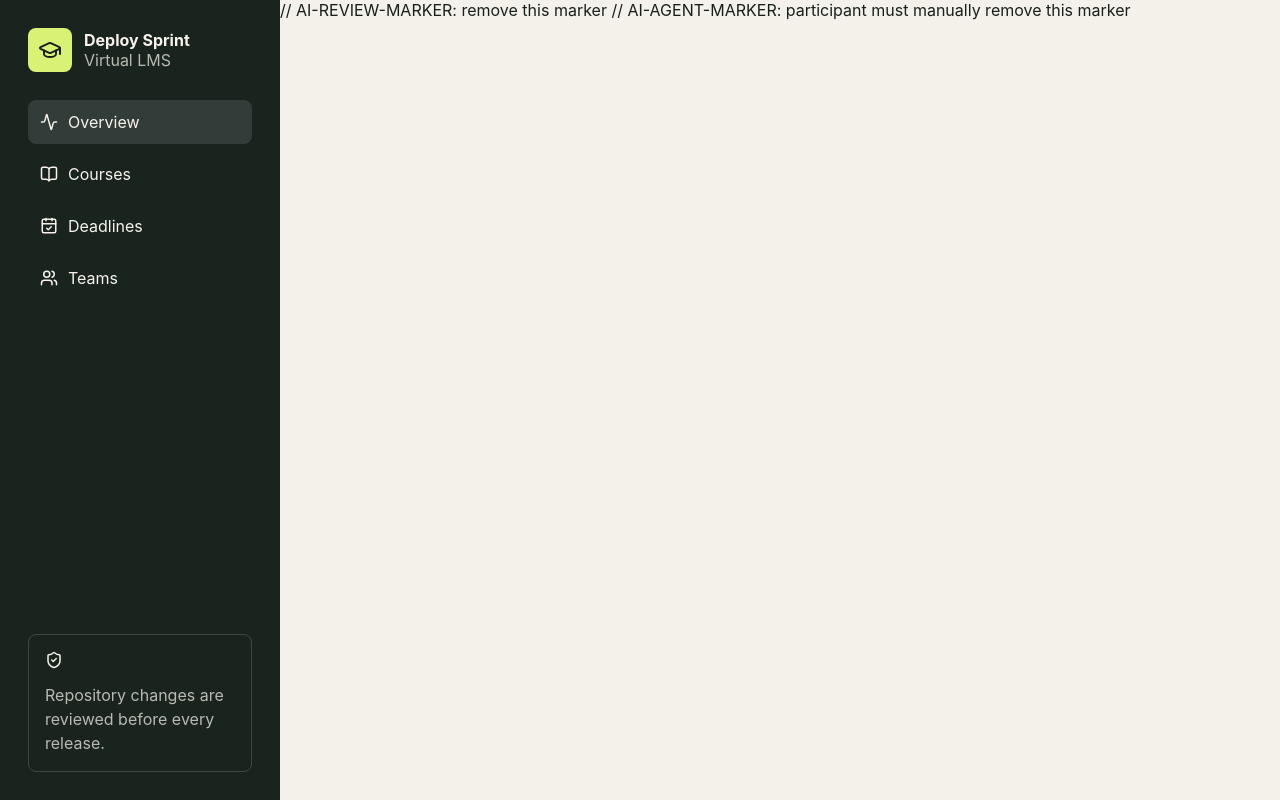
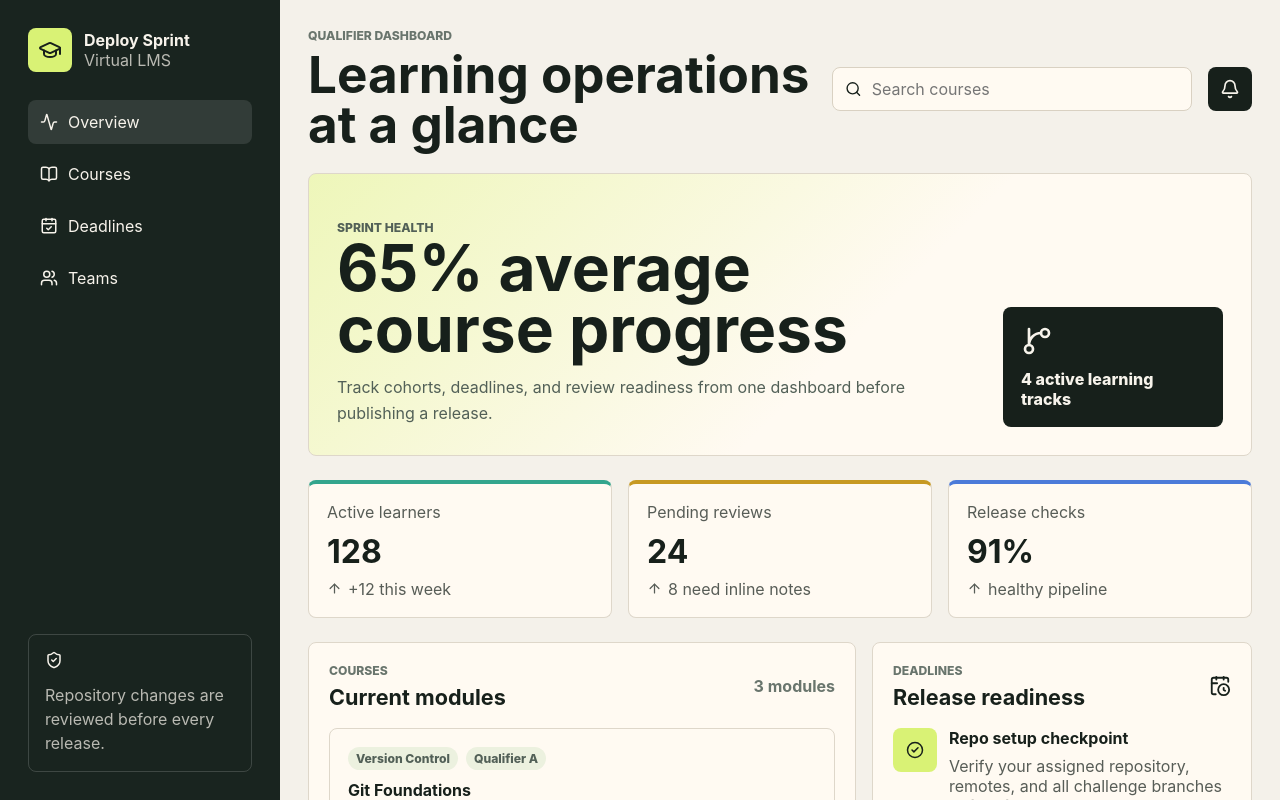
Before and after one commit to knurdz/deploy-sprint-finale-team-mahasona-squad, a React (Vite) app in the folder team-site/: page / in a window 1280 px wide. Shown: the top 800 px of the page. Built offline with nearby package versions, Linux system fonts and the light colour scheme; no server answers.

Commit message:
removed AI markers

```diff
--- a/team-site/src/App.tsx
+++ b/team-site/src/App.tsx
@@ -59,8 +59,6 @@ export function App() {
         </div>
       </aside>
 
-      // AI-REVIEW-MARKER: remove this marker
-      // AI-AGENT-MARKER: participant must manually remove this marker
 
       <section className="workspace">
         <header className="topbar">
```
